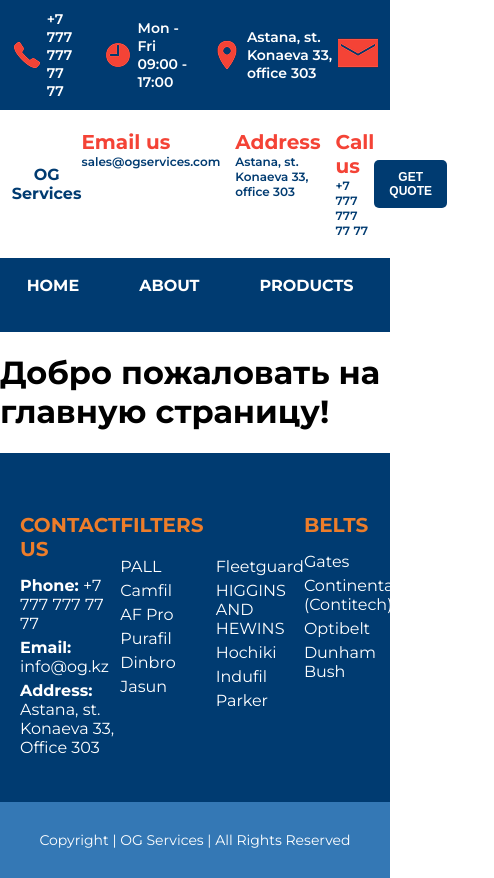
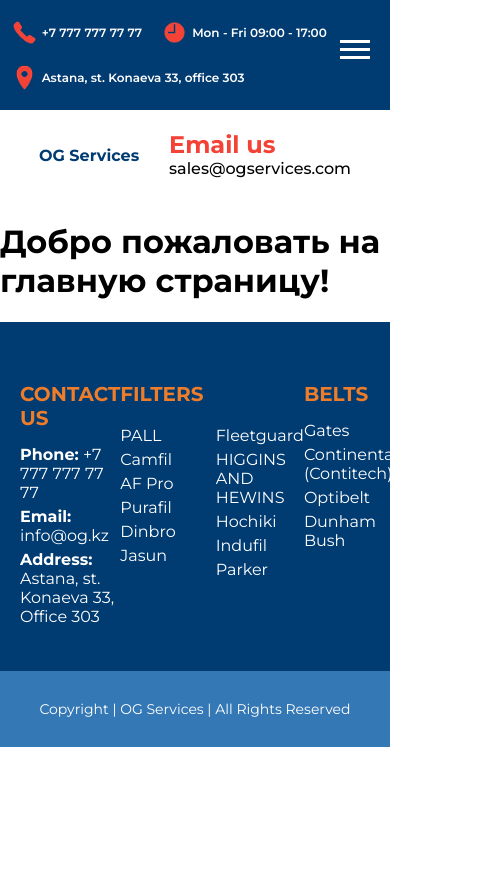
Before and after one commit to suncak3/og-service, a React (Vite) app: page / in a window 390 px wide. Shown: the whole page, 494 px wide, since content can reach past the window. After the commit the page ends 844 px from the top, so only its background shows below. Built offline with nearby package versions, Linux system fonts and the light colour scheme.

Commit message:
Update adaptive for mobile in header

```diff
--- a/package.json
+++ b/package.json
@@ -11,6 +11,7 @@
     "preview": "vite preview"
   },
   "dependencies": {
+    "framer-motion": "^12.5.0",
     "react": "^19.0.0",
     "react-dom": "^19.0.0",
     "react-icons": "^5.5.0",
--- a/src/components/Header.jsx
+++ b/src/components/Header.jsx
@@ -1,16 +1,29 @@
 import "../styles/Header.css";
 import Navbar from "./Navbar.jsx";
+import {useEffect, useState} from "react";
 
 const Header = () => {
+    const [isOpen, setIsOpen] = useState(false);
+    useEffect(() => {
+        if (isOpen) {
+            document.body.style.overflow = "hidden";
+        } else {
+            document.body.style.overflow = "";
+        }
+    }, [isOpen]);
     return (
+        <div className="Header">
             <header className="header">
                 <div className="header-top">
                     <div className="header-contact">
                         <div><img src="/assets/icons/phone.png"/> +7 777 777 77 77</div>
-                    <div><img src="/assets/icons/clock.png"/>Mon - Fri 09:00 - 17:00</div>
-                    <div><img src="/assets/icons/location.png"/> Astana, st. Konaeva 33, office 303</div>
+                        <div className="header-mobile-off"><img src="/assets/icons/clock.png"/>Mon - Fri 09:00 - 17:00
                         </div>
-                <div><img src="/assets/icons/mail.png"/></div>
+                        <div className="header-mobile-off"><img src="/assets/icons/location.png"/> Astana, st. Konaeva
+                            33, office 303
+                        </div>
+                    </div>
+                    <a href="#"><img src="/assets/icons/mail.png"/></a>
                 </div>
                 <div className="header-main">
                     <div className="header-logo">
@@ -22,11 +35,11 @@
                             <p>Email us</p>
                             <p>sales@ogservices.com</p>
                         </div>
-                    <div>
+                        <div className="header-mobile-off">
                             <p>Address</p>
                             <p>Astana, st. Konaeva 33, office 303</p>
                         </div>
-                    <div>
+                        <div className="header-mobile-off">
                             <p>Call us</p>
                             <p>+7 777 777 77 77</p>
                         </div>
@@ -34,9 +47,54 @@
 
                     <button className="header-button">GET QUOTE</button>
                 </div>
-
-            <Navbar />
+                <Navbar/>
             </header>
+            <div className="header-mobile">
+                <div className="header-mobile-top">
+                    <div className="header-contact">
+                        <div><img src="/assets/icons/phone.png"/> +7 777 777 77 77</div>
+                        <div><img src="/assets/icons/clock.png"/>Mon - Fri 09:00 - 17:00
+                        </div>
+                        <br/>
+                        <div><img src="/assets/icons/location.png"/> Astana, st. Konaeva
+                            33, office 303
+                        </div>
+                    </div>
+                </div>
+                <div className="burger-menu-bkg">
+                    <div className="burger-menu">
+                        <nav>
+                            <div className="nav-container">
+                                <button className="menu-button" onClick={() => setIsOpen(!isOpen)}>
+                                    <span className={`bar ${isOpen ? "open" : ""}`}></span>
+                                    <span className={`bar ${isOpen ? "open" : ""}`}></span>
+                                    <span className={`bar ${isOpen ? "open" : ""}`}></span>
+                                </button>
+                            </div>
+                        </nav>
+                    </div>
+                    <div className={`mobile-menu ${isOpen ? "open" : ""}`}>
+                        <ul>
+                            <li><a href="#" className="menu-item">Home</a></li>
+                            <li><a href="#" className="menu-item">About</a></li>
+                            <li><a href="#" className="menu-item">Products</a></li>
+                            <li><a href="#" className="menu-item">Contact Us</a></li>
+                        </ul>
+                    </div>
+                </div>
+                <div className="logo_header">
+                    <p className="logo-text">OG Services</p>
+                    <div className="email-block">
+                        <div className="email-title">
+                            Email us
+                        </div>
+                        <div className="email-name">
+                            sales@ogservices.com
+                        </div>
+                    </div>
+                </div>
+            </div>
+        </div>
     );
 };
 
--- a/src/styles/Header.css
+++ b/src/styles/Header.css
@@ -12,6 +12,9 @@
     padding: 10px 16.82%;
 }
 
+.header-mobile{
+    display: none;
+}
 .header-contact {
     display: flex;
     align-items: center;
@@ -19,8 +22,6 @@
 }
 
 .header-contact div {
-    display: flex;
-    align-items: center;
     gap: 5px;
     font-weight: 600;
 }
@@ -184,3 +185,144 @@
         padding: 10px 15px;
     }
 }
+
+@media (max-width: 481px) {
+    .header{
+        display: none;
+    }
+    .header-mobile{
+        display: block;
+    }
+    .header-mobile-top{
+        background-color: #003B71; /* Цвет фона (teal-800) */
+        color: white;
+        padding: 20px 5%;
+    }
+    .header-mobile .header-contact{
+        display: flex;
+        flex-wrap: wrap;
+    }
+    .header-mobile .header-contact div{
+        font-size: .75rem;
+        display: flex;
+        align-items: center;
+    }
+    .header-mobile .header-contact img{
+        width: 25px;
+        height: 25px;
+    }
+    .header-mobile{
+        position: relative;
+    }
+
+    .burger-menu-bkg{
+        height: 100%;
+        width: 100vh;
+    }
+
+    .burger-menu {
+        position: absolute;
+        top: 30px;
+        right: 20px;
+    }
+    .burger-menu nav{
+        width: 100%;
+        height: 100%;
+    }
+    .menu-button {
+        background: none;
+        border: none;
+        cursor: pointer;
+        display: flex;
+        flex-direction: column;
+        gap: 5px;
+        padding: 10px;
+        z-index: 999;
+    }
+
+    .bar {
+        display: block;
+        width: 30px;
+        height: 3px;
+        background-color: white;
+        transition: all 0.3s ease-in-out;
+        z-index: 999;
+    }
+
+    .menu-button .bar:nth-child(1).open {
+        transform: translateY(8px) rotate(45deg);
+    }
+
+    .menu-button .bar:nth-child(2).open {
+        opacity: 0;
+    }
+
+    .menu-button .bar:nth-child(3).open {
+        transform: translateY(-8px) rotate(-45deg);
+    }
+
+    .mobile-menu {
+        display: none;
+        flex-direction: column;
+        position: absolute;
+        top: 0;
+        left: 0;
+        width: 100%;
+        height: 100vh;
+        background-color: rgba(0, 0, 0, 0.7);
+        z-index: 1;
+    }
+
+    .mobile-menu.open {
+        display: flex;
+    }
+
+    .mobile-menu ul {
+        list-style: none;
+        padding: 0;
+        margin: 5rem 20px;
+    }
+
+    .mobile-menu .menu-item {
+        color: white;
+        text-decoration: none;
+        padding: 10px;
+        display: block;
+        transition: color 0.3s ease;
+        font-weight: bold;
+        font-size: 1.5rem;
+        text-align: center;
+    }
+
+    .mobile-menu .menu-item:hover {
+        color: #f44336;
+    }
+    .logo_header{
+        padding: 20px 10%;
+        display: flex;
+        justify-content: space-between;
+    }
+    .logo-header .logo-text{
+        font-size: 1.25rem;
+    }
+    .email-block{
+        font-weight: 500;
+    }
+    .email-title{
+        color: #F44336;
+        font-weight: bold;
+        font-size: 1.5rem;
+    }
+    .email-text{
+        color: #003B71;
+    }
+}
+
+@media (max-width: 401px) {
+    .header-mobile-top{
+        padding: 20px 3%;
+    }
+    .burger-menu{
+        right: 10px;
+    }
+}
--- a/src/styles/Navbar.css
+++ b/src/styles/Navbar.css
@@ -111,3 +111,7 @@
         font-size: 16px;
     }
 }
+
+@media (max-width: 481px) {
+
+}
```
Also changed, not shown: 1 other file (tests, documents, lock files or other folders). Lines whose indentation alone changed are shown as unchanged.
